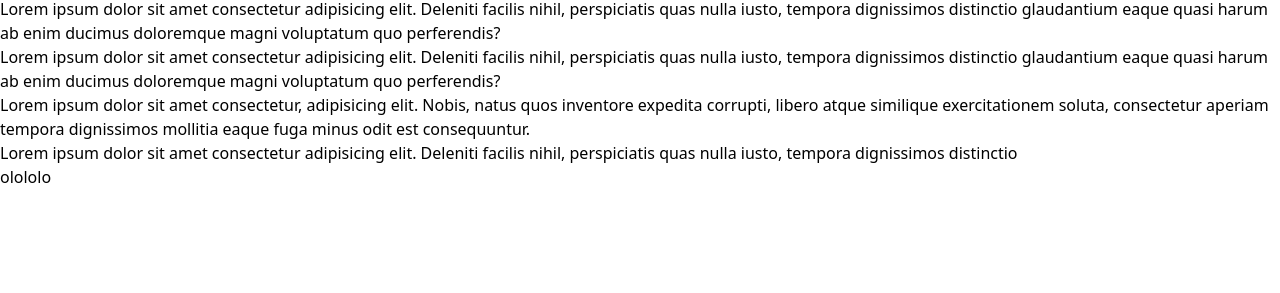
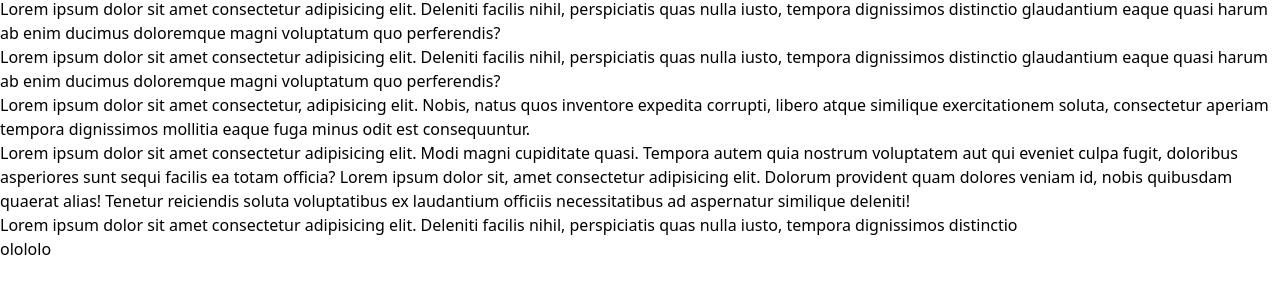
Before and after one commit to Khaffycodes/tutorial-tcss, a plain HTML site: page index.html in a window 1280 px wide. Shown: the part 63-356 px from the top of the page. Drawn offline with nearby package versions, Linux system fonts and the light colour scheme.

```diff
--- a/index.html
+++ b/index.html
@@ -27,6 +27,15 @@
       soluta, consectetur aperiam tempora dignissimos mollitia eaque fuga minus
       odit est consequuntur.
     </h2>
+    <h3>
+      Lorem ipsum dolor sit amet consectetur adipisicing elit. Modi magni
+      cupiditate quasi. Tempora autem quia nostrum voluptatem aut qui eveniet
+      culpa fugit, doloribus asperiores sunt sequi facilis ea totam officia?
+      Lorem ipsum dolor sit, amet consectetur adipisicing elit. Dolorum
+      provident quam dolores veniam id, nobis quibusdam quaerat alias! Tenetur
+      reiciendis soluta voluptatibus ex laudantium officiis necessitatibus ad
+      aspernatur similique deleniti!
+    </h3>
     <h1>
       Lorem ipsum dolor sit amet consectetur adipisicing elit. Deleniti facilis
       nihil, perspiciatis quas nulla iusto, tempora dignissimos distinctio
```
